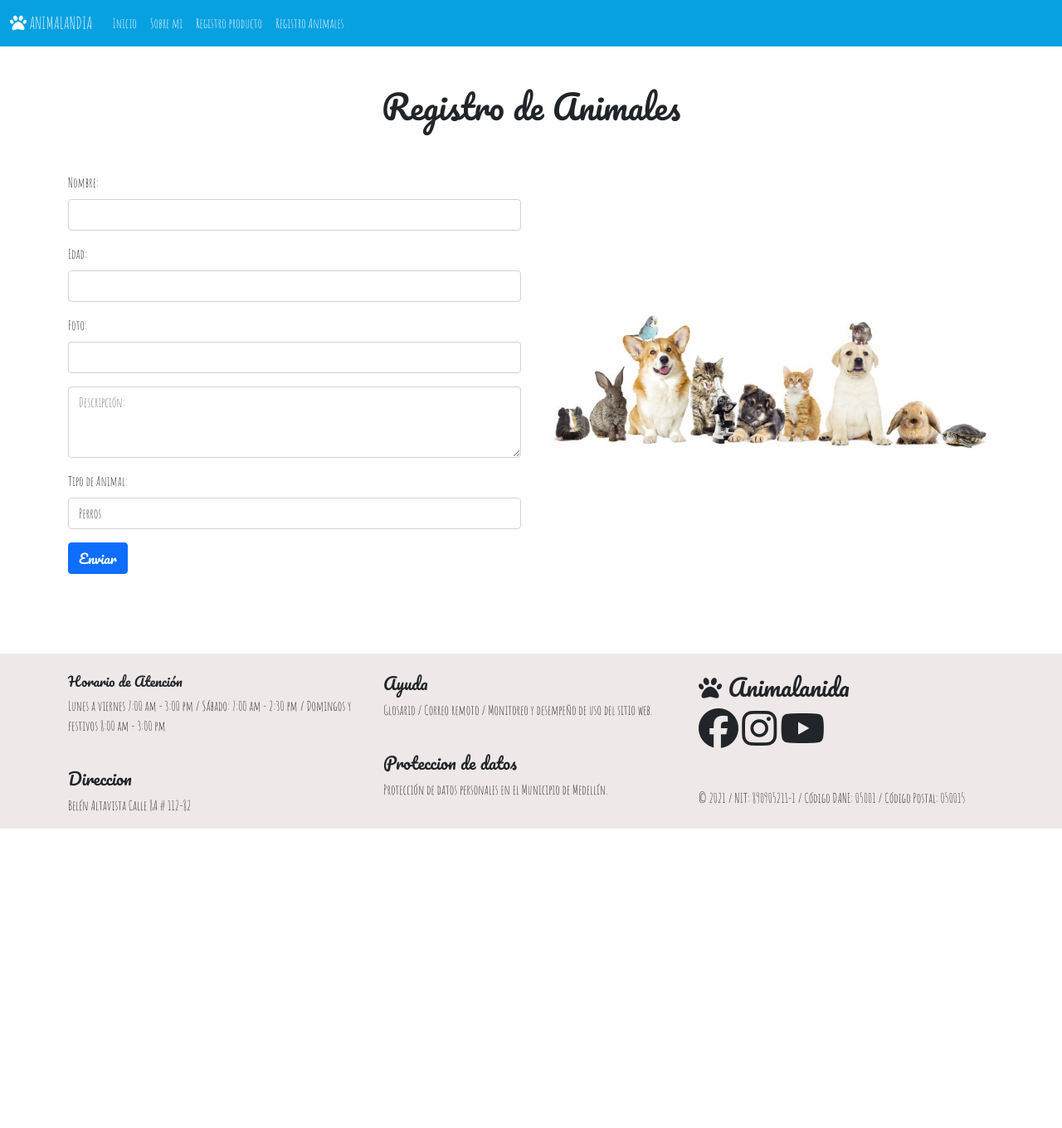
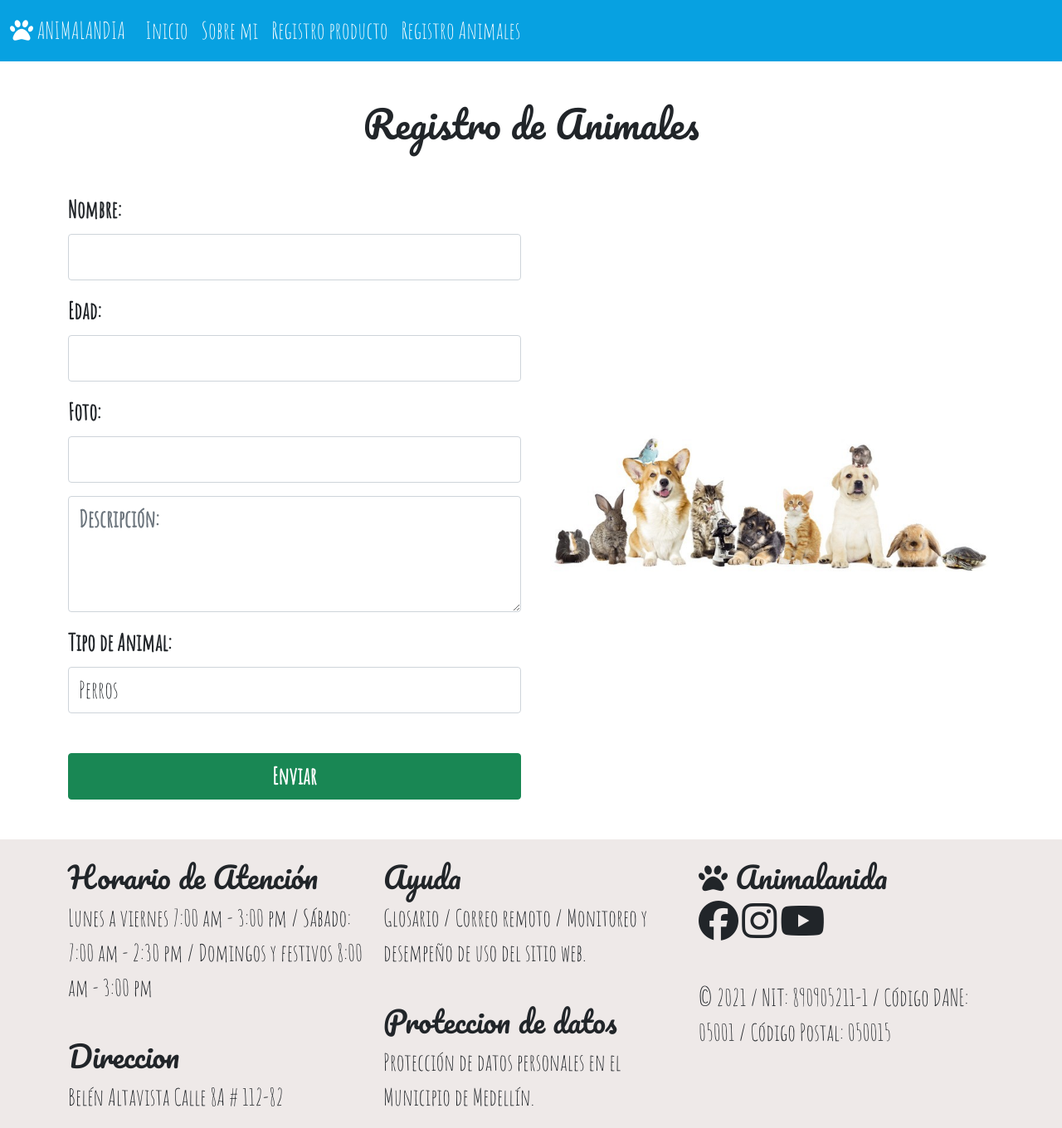
Before and after one commit to MarisQuinte014/casahogar, a CodeIgniter 4 app: the page made by app/Views/registroAnimales.php in a window 1280 px wide. Shown: the whole page at 83% size. Before the commit the page ends 999 px from the top, so only its background shows below. Run offline with PHP 8.4 and a stand-in for CodeIgniter, Linux system fonts and the light colour scheme; the template is opened without the code that fills it, so the values that code supplies are empty; some libraries are stand-ins or nearby versions.

Commit message:
Cambios en el diseño

```diff
--- a/app/Config/App.php
+++ b/app/Config/App.php
@@ -23,7 +23,7 @@
      *
      * @var string
      */
-    public $baseURL = 'http://localhost:8081/casahogar';
+    public $baseURL = 'http://localhost:8080/casahogar';
 
     /**
      * --------------------------------------------------------------------------
--- a/app/Views/registroAnimales.php
+++ b/app/Views/registroAnimales.php
@@ -53,29 +53,29 @@
     <section>
         <div class="container">
             <div class="row">
-                <div class="col-12 pt-5 ">
-                    <h1 class="text-center fuente2">Registro de Animales</h1>
+                <div class="col-12 p-5">
+                    <h1 class="text-center registroAnimales">Registro de Animales</h1>
                 </div>
-                <div class="col-6 pt-5 pb-5">
+                <div class="col-6">
                     <form action="<?= site_url('/RegistroAnimales/registrar') ?>" method="POST">
                         <div class="mb-3">
-                            <label for="nombre" class="form-label fuente">Nombre:</label>
-                            <input type="text" class="form-control" id="nombre" name="nombre" aria-describedby="emailHelp">
+                            <label for="nombre" class="form-label fuente"><b>Nombre:</b></label>
+                            <input type="text" class="form-control fuente" id="nombre" name="nombre" aria-describedby="emailHelp">
                         </div>
                         <div class="mb-3">
-                            <label for="edad" class="form-label fuente">Edad:</label>
-                            <input type="number" class="form-control" id="edad" name="edad">
+                            <label for="edad" class="form-label fuente"><b>Edad:</b></label>
+                            <input type="number" class="form-control fuente" id="edad" name="edad">
                         </div>
                         <div class="mb-3">
-                            <label for="foto" class="form-label fuente">Foto:</label>
-                            <input type="text" class="form-control" id="foto" name="foto">
+                            <label for="foto" class="form-label fuente"><b>Foto:</b></label>
+                            <input type="text" class="form-control fuente" id="foto" name="foto">
                         </div>
                         <div class="mb-3">
                             <textarea class="form-control fuente" id="descripcion" name="descripcion" rows="3" placeholder="Descripción:"></textarea>
                         </div>
                         <div class="mb-3">
-                            <label for="tipodeanimales" class="form-label fuente">Tipo de Animal:</label>
-                            <select class="form-control fuente" name="tipoAnimal">
+                            <label for="tipodeanimales" class="form-label fuente"><b>Tipo de Animal:</b></label>
+                            <select class="form-control fuente tipoAnimal2" name="tipoAnimal">
                                 <option>Perros</option>
                                 <option>Gatos</option>
                                 <option>Aves</option>
@@ -83,7 +83,9 @@
                                 <option>Reptiles</option>
                             </select>
                         </div>
-                        <button type="submit" class="btn btn-primary fuente2">Enviar</button>
+                        <div class="text-center mt-5 d-grid gap-2">
+                            <button type="submit" class="btn btn-success fuente"><b>Enviar</b></button>
+                        </div>
                     </form>
                 </div>
                 <div class="col-6 align-self-center">
--- a/public/styles/estilos.css
+++ b/public/styles/estilos.css
@@ -1,9 +1,12 @@
 .fuente{
     font-family: 'Amatic SC', cursive;
+    font-size: 28px;
+    font-weight: 500;
 }
 
 .fuente2{
     font-family: 'Pacifico', cursive;
+    font-size: 35px;
 }
 
 .fondo{
@@ -23,3 +26,20 @@
     background-attachment: fixed;
     height: 400px;
 }
+.tituloTipo{
+    font-family: 'Pacifico', cursive;
+    font-size: 20px;
+}
+
+.registroAnimales{
+    font-family: 'Pacifico', cursive;
+    font-size: 45px;
+}
+
+::placeholder{
+    font-weight: 700;
+}
+
+option{
+    font-weight: 700;
+}
```
Also changed, not shown: app/Views/bienvenida.php (+8 -13 lines), app/Views/registroProducto.php (+11 -9 lines), public/img/imgen5.jpg. Lines whose indentation alone changed are shown as unchanged.
